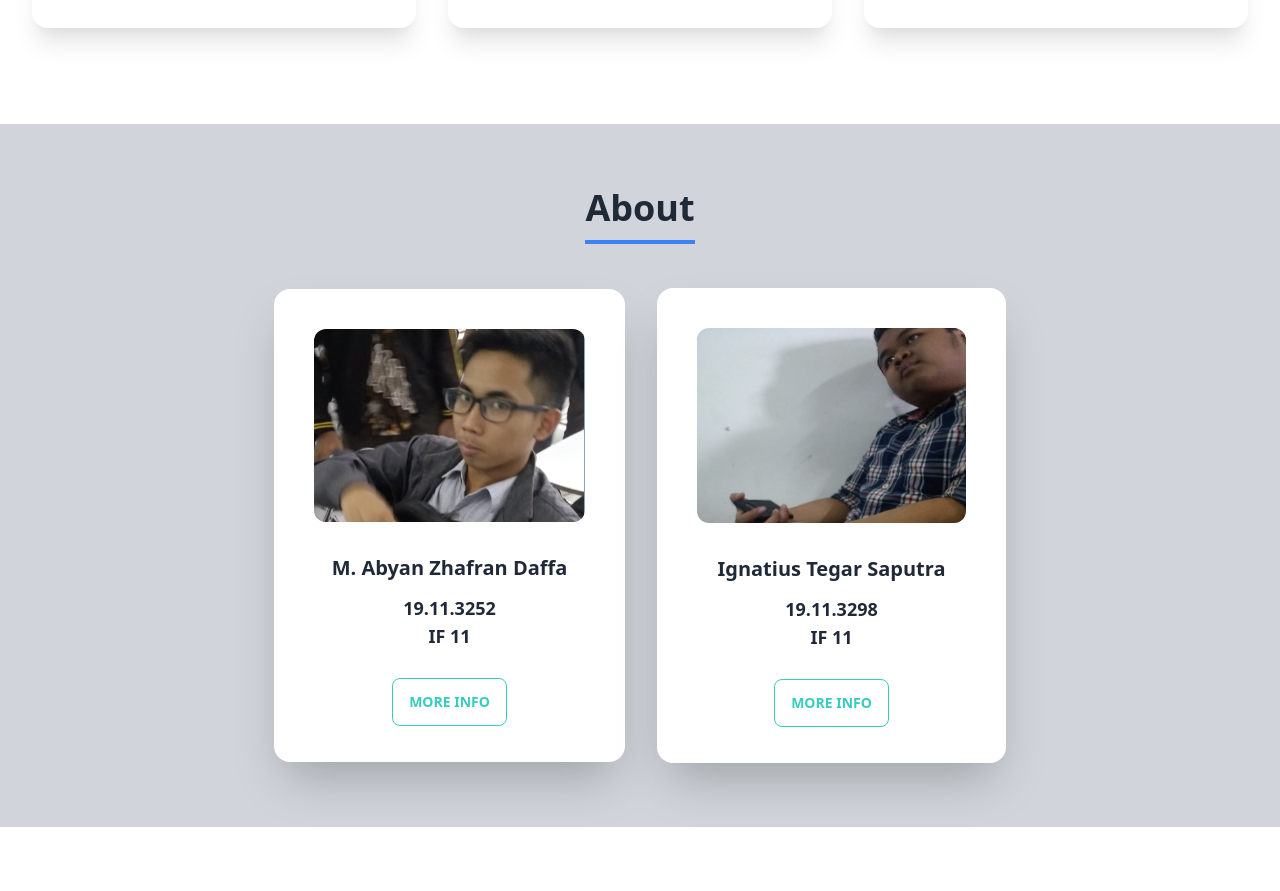
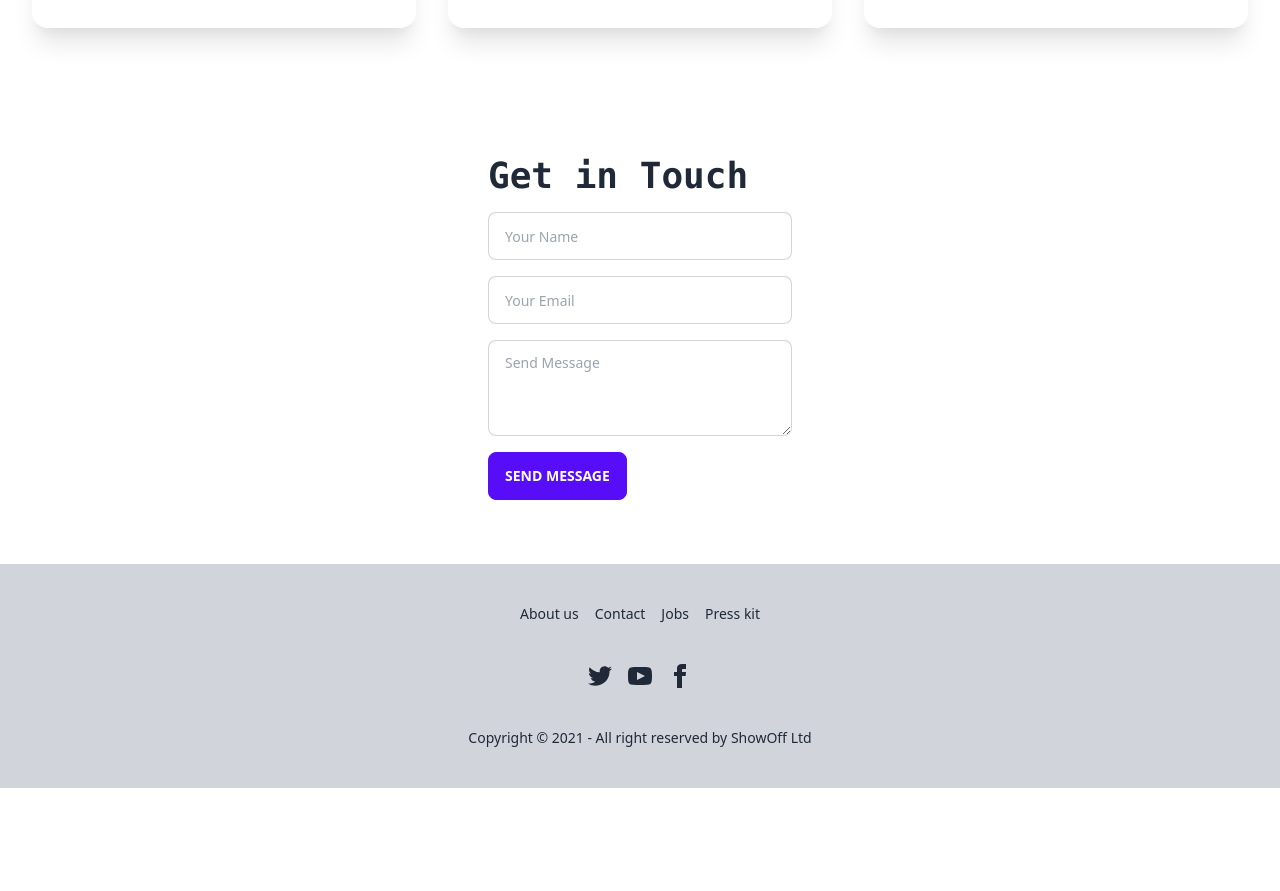
Before and after one commit to Abyanzhafran/show-case, a Next.js app: page / in a window 1280 px wide. Shown: the part 1880-2771 px from the top of the page. After the commit the page ends 2668 px from the top, so only its background shows below. Built offline with nearby package versions, Linux system fonts and the light colour scheme.

Commit message:
feat: delete section about

```diff
--- a/components/BaseNavbar.js
+++ b/components/BaseNavbar.js
@@ -19,10 +19,6 @@ const BaseNavbar = () => {
     {
       name: 'Contact',
       url: 'contact',
-    },
-    {
-      name: 'About',
-      url: 'about',
     },
   ];
 
@@ -73,8 +69,9 @@ const BaseNavbar = () => {
 
         {/* If open nav or not */}
         <div
-          className={`w-full flex justify-center h-full ${isOpen ? 'block' : 'hidden'
-            }`}
+          className={`w-full flex justify-center h-full ${
+            isOpen ? 'block' : 'hidden'
+          }`}
         >
           <ul className="flex flex-col gap-8 uppercase text-lg font-semibold items-center justify-center text-white pb-6">
             <a
@@ -112,15 +109,6 @@ const BaseNavbar = () => {
                 Contact
               </Link>
             </a>
-
-            <a
-              className="cursor-pointer active:text-gray-500"
-              onClick={() => setOpen(!isOpen)}
-            >
-              <Link to="about" smooth={true} duration={250}>
-                About
-              </Link>
-            </a>
           </ul>
         </div>
       </div>
--- a/pages/index.js
+++ b/pages/index.js
@@ -74,8 +74,8 @@ const Homepage = () => {
       nim: '19.11.3298',
       kelas: 'IF 11',
       img: '/tegar_1.png',
-    }
-  ]
+    },
+  ];
 
   return (
     <MainLayout>
@@ -149,34 +149,6 @@ const Homepage = () => {
           </div>
         </section>
         <section
-          id="about"
-          className="my-8 h-full"
-        >
-          <div className="py-16 px-8 flex flex-col items-center bg-gray-300">
-            <div className="mb-8">
-              <span className="font-semibold text-4xl">About</span>
-              <hr className="border-blue-500 border-2 w-full mt-3 mb-3" />
-            </div>
-            <div className="flex flex-wrap items-center justify-center gap-8">
-              {aboutItem.map((i) => (
-                <div class="card text-center shadow-2xl bg-white">
-                  <div class="px-10 pt-10">
-                    <img src={i.img} class="rounded-xl" />
-                  </div>
-                  <div class="card-body">
-                    <h2 class="card-title">{i.name}</h2>
-                    <span className="text-lg font-semibold">{i.nim}</span>
-                    <span className="text-lg font-semibold">{i.kelas}</span>
-                    <div class="justify-center card-actions">
-                      <button class="btn btn-outline btn-accent">More info</button>
-                    </div>
-                  </div>
-                </div>
-              ))}
-            </div>
-          </div>
-        </section>
-        <section
           id="contact"
           className="flex flex-col items-center justify-center py-8 h-full mb-8"
         >
```
Also changed, not shown: package.json (line endings or trailing spaces).
